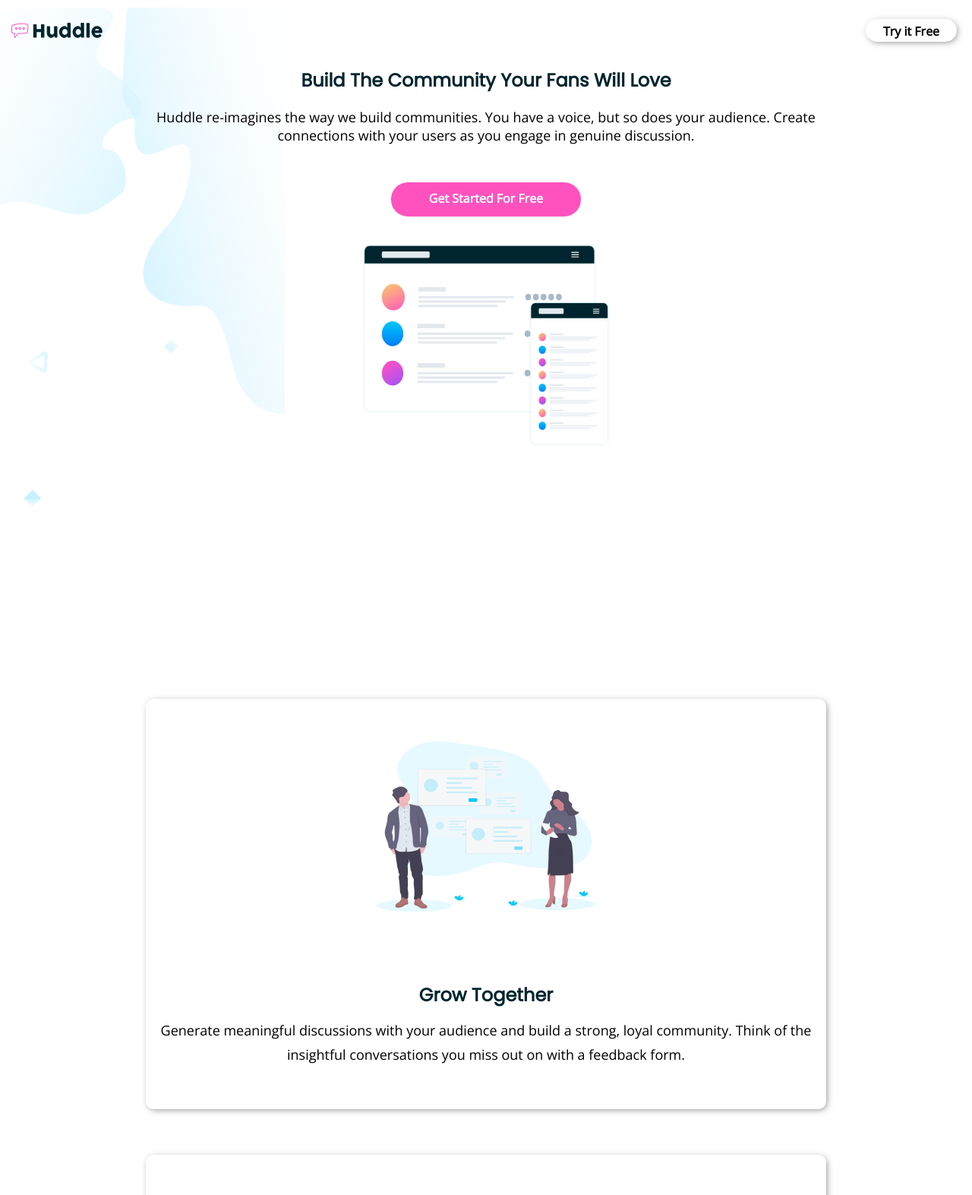
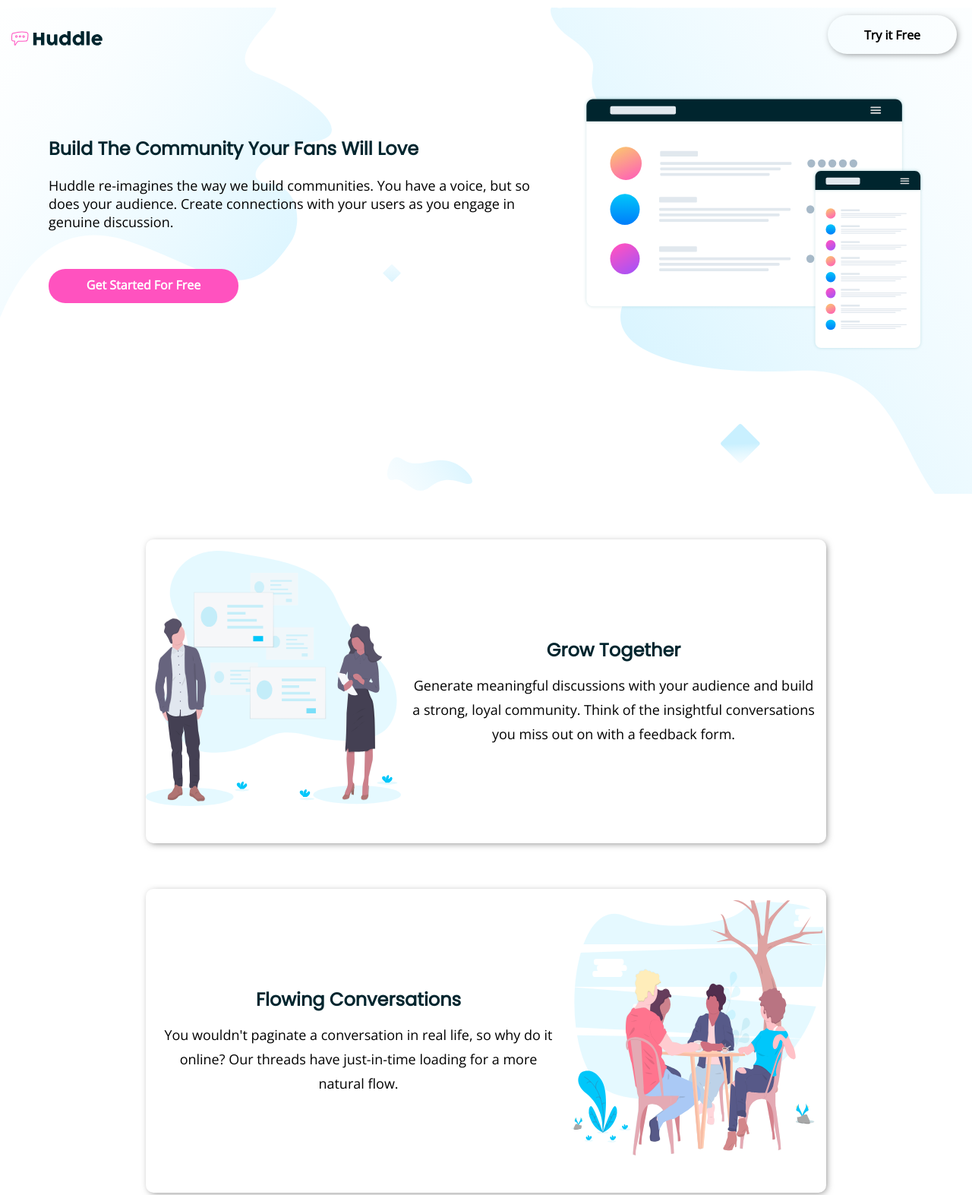
Before and after one commit to graceilol/Hundlle, a plain HTML site: page index.html in a window 1280 px wide. Shown: the top 1573 px of the page at 76% size. Drawn offline with nearby package versions, Linux system fonts and the light colour scheme.

Commit message:
FINALLY finished the website is kinda responsive and i kinda like it, but i think it can get better

```diff
--- a/index.html
+++ b/index.html
@@ -59,8 +59,8 @@
           </p>
         </div>
       </div>
-      <div class="togheter">
-        <div class="togheter-img">
+      <div class="togheter flowing">
+        <div class="togheter-img left">
           <img src="images/illustration-flowing-conversation.svg" />
         </div>
         <div class="togheter-text">
@@ -72,7 +72,7 @@
           </p>
         </div>
       </div>
-      <div class="togheter">
+      <div class="togheter right">
         <div class="togheter-img">
           <img src="images/illustration-your-users.svg" />
         </div>
--- a/style.css
+++ b/style.css
@@ -49,14 +49,21 @@
 }
 .btn-primary {
   text-align: center;
-  margin: 0 20px;
-  padding-top: 5px;
-  width: 120px;
-  height: 30px;
-  border-radius: 15px;
+  margin: 10px 20px 20px 10px;
+  padding-right: 15px;
+  padding-left: 15px;
+  padding-bottom: 36px;
+  padding-top: 15px;
+  width: 170px;
+  height: 20px;
+  border-radius: 30px;
   box-shadow: 2px 2px 10px -2px rgba(0, 0, 0, 0.5);
   color: #000;
   font-weight: var(--font-lbtn);
+  transition: all 300ms;
+}
+.btn-primary:hover {
+  color: var(--grayish-blue);
 }
 .main-content {
   display: flex;
@@ -93,6 +100,10 @@
   border-radius: 22px;
   color: #fff;
   font-weight: var(--font-lbtn);
+  transition: all 300ms;
+}
+.btn-secondary:hover {
+  color: var(--pale-cyan);
 }
 .main-img img {
   width: 20.421875rem;
@@ -116,7 +127,7 @@
 .togheter {
   width: 70%;
   margin: 30px auto;
-  height: 540px;
+  height: 400px;
 }
 .togheter {
   box-shadow: 2px 2px 10px -2px rgba(0, 0, 0, 0.5);
@@ -198,3 +209,77 @@
 .copy-right {
   margin-top: 17px;
 }
+/* MEDIA QUERIES FOR TABLET AND DESKTOP */
+@media (min-width: 780px) {
+  .cards img {
+    width: 19rem;
+    height: 19rem;
+  }
+}
+@media (min-width: 790px) {
+  .header {
+    background: url(images/bg-hero-desktop.svg) no-repeat;
+    height: 80vh;
+  }
+  .main-content {
+    flex-direction: row;
+    justify-content: space-between;
+    align-items: center;
+    margin-top: 35px;
+    width: 90%;
+  }
+  .main-text {
+    margin-right: 25px;
+    text-align: left;
+    flex: 2;
+  }
+  .main-img {
+    flex: 1;
+  }
+  .main-img img {
+    width: 28rem;
+    height: 21rem;
+  }
+  .cards {
+    margin-top: 30px;
+  }
+  .cards img {
+    width: 21rem;
+    height: 21rem;
+  }
+  .togheter {
+    flex-direction: row;
+    justify-content: center;
+    align-items: center;
+  }
+  .right {
+    order: 1;
+  }
+  .left {
+    order: 2;
+  }
+  .community {
+    height: 350px;
+  }
+  .footer {
+    display: flex;
+    flex-direction: row;
+    justify-content: space-between;
+    align-items: center;
+    height: 530px;
+  }
+  .contacts {
+    width: 45%;
+  }
+  .links {
+    width: 20%;
+  }
+  .links3 {
+    height: 60%;
+    justify-content: flex-end;
+    align-items: center;
+  }
+  .socials {
+    margin-bottom: 55px;
+  }
+}
```
